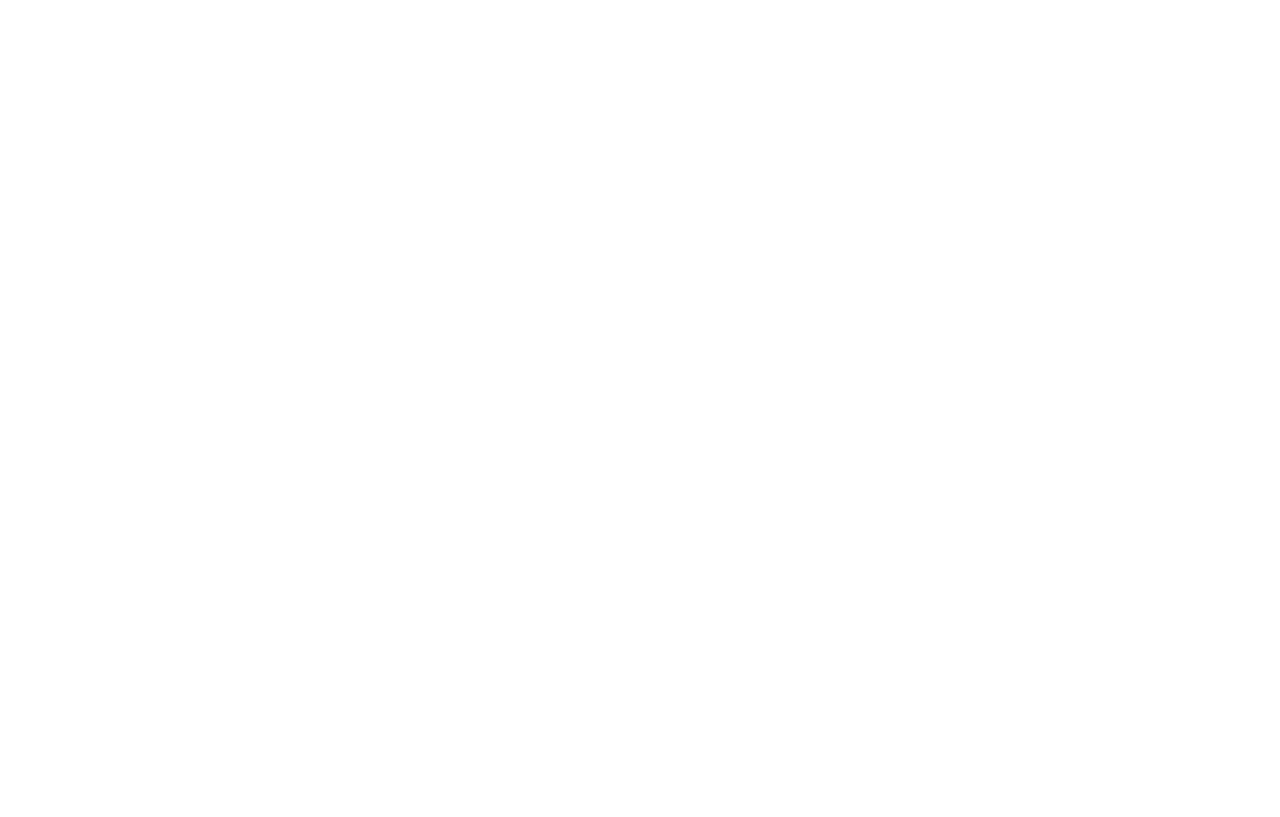
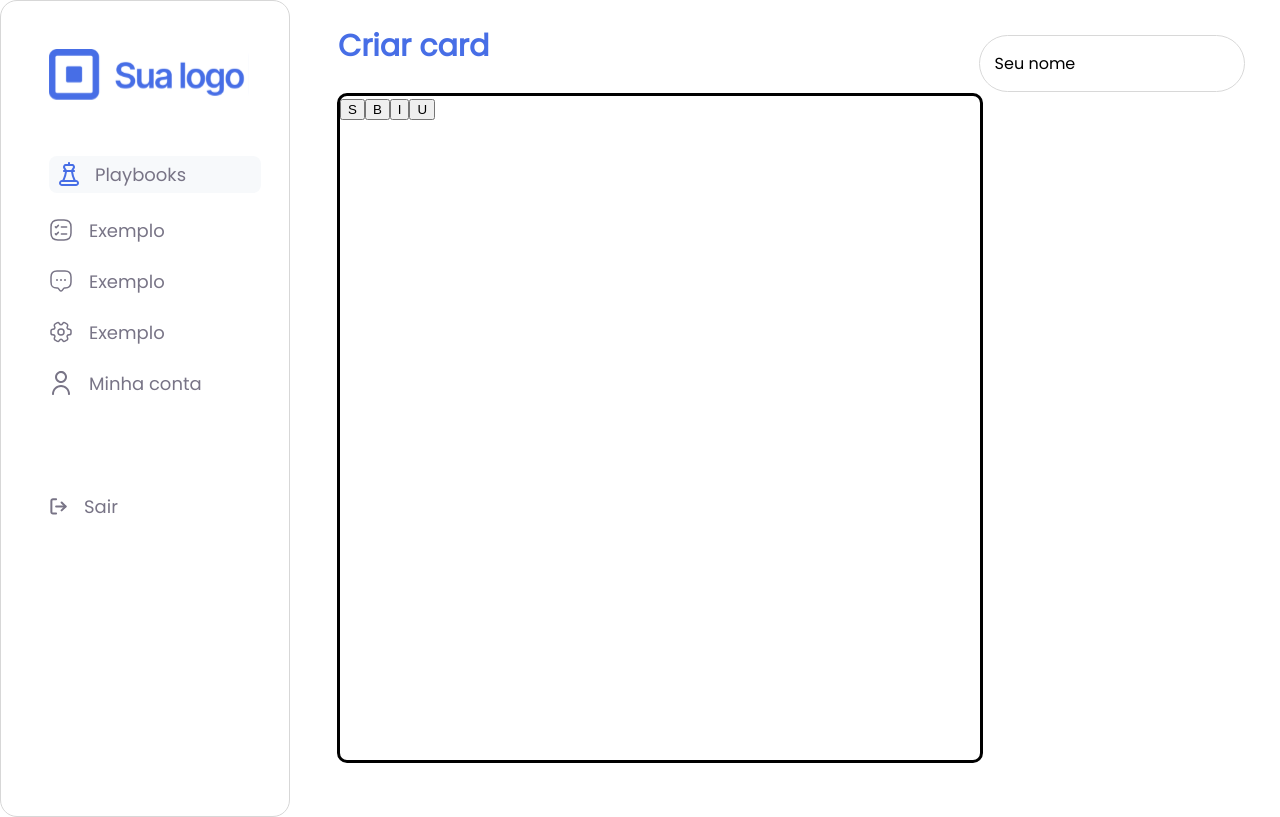
Before and after one commit to LeandroSSB/startpn-frontend, a React (Vite) app: page /dashboard/playbooks/create in a window 1280 px wide. Before the commit this address had no page. Built offline with nearby package versions, Linux system fonts and the light colour scheme.

Commit message:
feat: adding draft js as rich text editor.

```diff
--- a/index.html
+++ b/index.html
@@ -9,5 +9,8 @@
   <body>
     <div id="root"></div>
     <script type="module" src="/src/main.jsx"></script>
+    <script>
+      var global = globalThis
+    </script>
   </body>
 </html>
--- a/package.json
+++ b/package.json
@@ -10,6 +10,8 @@
   },
   "dependencies": {
     "axios": "^1.3.4",
+    "draft-js": "^0.11.7",
+    "es6-shim": "^0.35.8",
     "react": "^18.2.0",
     "react-dom": "^18.2.0",
     "react-router-dom": "^6.9.0"
--- a/src/components/index.jsx
+++ b/src/components/index.jsx
@@ -8,5 +8,6 @@
 import Div from "./div";
 import List from "./list";
 import Item from "./item";
+import OptionsList from "./optionsList";
 
-export { Button, Input, Form, Label, Span, Hyperlink, H1, Div, List, Item }
+export { Button, Input, Form, Label, Span, Hyperlink, H1, Div, List, Item, OptionsList }
--- /dev/null
+++ b/src/components/optionsList/index.jsx
@@ -0,0 +1,24 @@
+import { RichUtils } from "draft-js"
+import 'draft-js/dist/Draft.css'
+
+
+const OptionsList = ({ editorState, onChange, options }) => {
+
+  const handleClick = ( e, style ) => {
+    e.preventDefault()
+    onChange(RichUtils.toggleInlineStyle(editorState, style))
+  }
+
+  return (
+    <div>
+      {options.map((option) => (
+        <button key={option.name} onMouseDown={(e) => handleClick(e, option.style)} className={editorState.getCurrentInlineStyle().has(option.style)? "active" : ""} >
+          {option.icon}
+        </button>
+      ))}
+    </div>
+  )
+
+}
+
+export default OptionsList
--- /dev/null
+++ b/src/pages/createCard/index.jsx
@@ -0,0 +1,50 @@
+import { useState } from "react"
+import { Editor, EditorState, convertToRaw, convertFromRaw } from "draft-js"
+import 'draft-js/dist/Draft.css';
+import { Div, H1, OptionsList } from "../../components";
+import { editorStyle , h1Style} from "./styles";
+
+
+const CreateCard = () => {
+  const [editorState, setEditorState] = useState(
+    () => EditorState.createEmpty(),
+  )
+  // save current data
+  // console.log(JSON.stringify(convertToRaw(editorState.getCurrentContent())))
+
+  // save previus data
+  // const storedState = convertFromRaw(JSON.parse(editorJSON));
+  const styleMap = {
+    BOLD: {
+      fontWeight: "bold",
+    },
+    ITALIC: {
+      fontStyle: "italic",
+    },
+    UNDERLINE: {
+      textDecoration: "underline",
+    },
+    'STRIKETHROUGH': {
+      textDecoration: 'line-through',
+    },
+  }
+
+  const options = [
+    { name: "STRIKETHROUGH", icon: "S", style: "STRIKETHROUGH"},
+    { name: "BOLD", icon: "B", style: "BOLD" },
+    { name: "ITALIC", icon: "I", style: "ITALIC" },
+    { name: "UNDERLINE", icon: "U", style: "UNDERLINE" },
+  ];
+
+  return (
+    <>
+      <H1 {...h1Style} > Criar card </H1>
+      <Div {...editorStyle} >
+        <OptionsList  editorState={editorState} onChange={setEditorState} options={options} />
+        <Editor editorState={editorState} onChange={setEditorState} customStyleMap={styleMap} />
+      </Div>
+    </>
+  )
+}
+
+export default CreateCard
--- /dev/null
+++ b/src/pages/createCard/styles.jsx
@@ -0,0 +1,16 @@
+export const editorStyle = {
+  border: "solid",
+  width: "50vw",
+  height: "83vh",
+  overflow: "auto",
+  margin: "0px 0px 0px 47px",
+  borderRadius: "10px",
+}
+
+
+export const h1Style = {
+  color: "#476EE6",
+  fontWeight: "600",
+  fontSize: "30px",
+  margin: "1.5rem 3rem"
+}
--- a/src/pages/playbooks/index.jsx
+++ b/src/pages/playbooks/index.jsx
@@ -1,15 +1,18 @@
 import { useEffect, useState } from "react"
 import { Outlet } from "react-router-dom"
 import { useCategories } from "../../context/categories"
+import { useCards } from "../../context/cards"
 import { plus, plusWhite } from "../../images"
 import { DashboardLayout } from "../../layouts"
 import { Button, Div, Form, H1, Input, Item, List, Span } from "./../../components/index"
-import { container, cards, cardsItem, categoriesStyle, plusButton, title, listStyle, h1Style, itemStyle, InputStyle } from "./styles"
+import { container, cardsStyle, cardsItem, categoriesStyle, plusButton, title, listStyle, h1Style, itemStyle, InputStyle } from "./styles"
 
 const Playbooks = () => {
-  const { addCategory, categories} = useCategories()
   const [toggleCategory, setToggleCategory] = useState(false)
   const [newCategory, setNewCategory] = useState("")
+  const { addCategory, categories} = useCategories()
+  const { cards, createCard, removeCard} = useCards()
+
 
   const handleCreateCategory = (e) => {
     e.preventDefault()
@@ -30,10 +33,11 @@
             }
           </List>
         </Div>
-        <Div {...cards}>
+        <Div {...cardsStyle}>
             <Div {...cardsItem} >
               <H1 {...title} > Sem cards </H1>
             </Div>
+            {cards.map(card => <Div key={card.name}>  </Div> )}
         </Div>
       </Div>
       <Button {...plusButton} > <img src={plusWhite} alt="plus" /></Button>
--- a/src/pages/playbooks/styles.jsx
+++ b/src/pages/playbooks/styles.jsx
@@ -16,7 +16,7 @@
   padding: "21px"
 }
 
-export const cards = {
+export const cardsStyle = {
   display: "flex",
   flexFlow: "column",
   alignItems: "center",
--- a/src/routes/index.jsx
+++ b/src/routes/index.jsx
@@ -1,5 +1,6 @@
 import { Routes, Route } from "react-router-dom";
 import { DashboardLayout, TwoColumnLayout } from "../layouts";
+import CreateCard from "../pages/createCard";
 import { PrivateRoute, Register, Login, Playbooks } from "./../pages/index";
 
 const Pages = () => {
@@ -9,7 +10,9 @@
       </Route>
 
       <Route path="dashboard" element={<DashboardLayout/>}>
-        <Route path="playbooks" element={<Playbooks/>}> </Route>
+        <Route path="playbooks/create" element={<CreateCard/>}> </Route>
+        <Route path="playbooks/edit"> </Route>
+        <Route path="playbooks" element={<Playbooks/>}></Route>
       </Route>
 
       <Route element={<TwoColumnLayout/>}>
```
Also changed, not shown: 1 other file (tests, documents, lock files or other folders).
